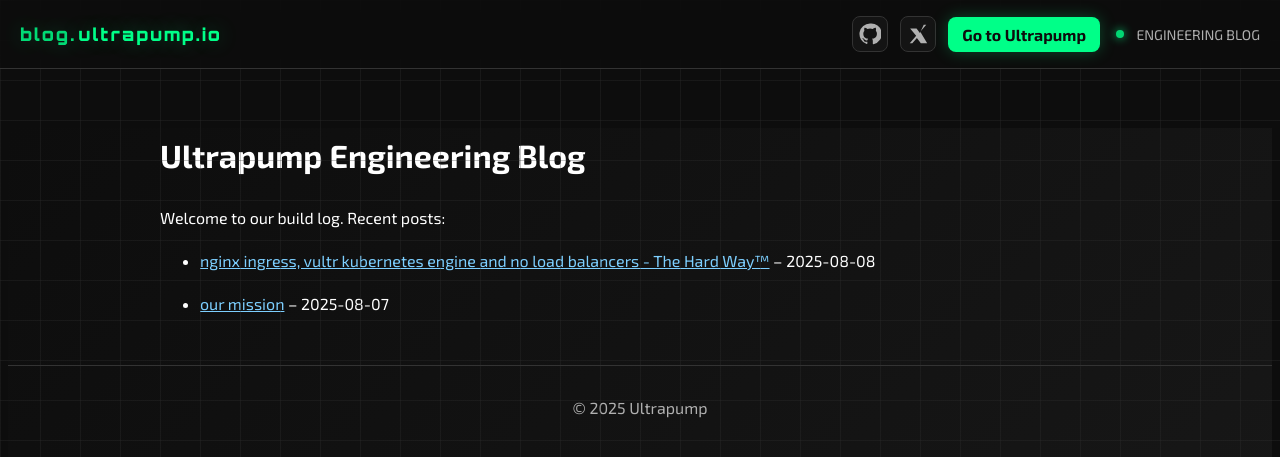
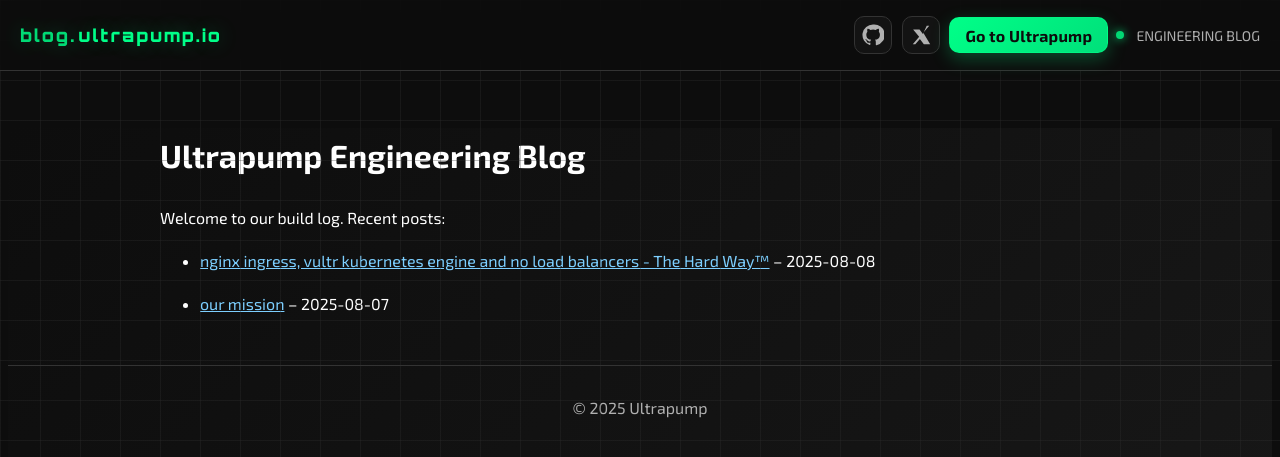
Before and after one commit to ultrapump/blog, a Jekyll site: the page built from index.md, in a window 1280 px wide and 900 px high. Shown: the top 457 px of the window. Built offline with Jekyll 4.4.1, drawn with Linux system fonts in a browser that asks for light colours.

Commit message:
Refine header styles: modern green CTA, accessible actions nav, improved spacing/contrast for icons

```diff
--- a/_layouts/default.html
+++ b/_layouts/default.html
@@ -23,7 +23,7 @@
       <div class="crypto-logo">
         <a href="https://blog.ultrapump.io">blog.</a><a href="https://ultrapump.io" style="margin-left: 2px;">ultrapump.io</a>
       </div>
-      <div class="crypto-actions">
+      <nav class="crypto-actions" aria-label="Primary actions">
         <a class="social-icon" href="https://github.com/ultrapump" target="_blank" rel="noopener" aria-label="GitHub">
           <svg width="22" height="22" viewBox="0 0 24 24" fill="currentColor" aria-hidden="true"><path d="M12 .5a11.5 11.5 0 0 0-3.64 22.41c.58.11.79-.25.79-.56v-2c-3.22.7-3.9-1.37-3.9-1.37-.53-1.34-1.29-1.7-1.29-1.7-1.06-.73.08-.72.08-.72 1.17.08 1.79 1.2 1.79 1.2 1.04 1.79 2.73 1.27 3.4.97.11-.76.41-1.27.75-1.56-2.57-.29-5.27-1.29-5.27-5.73 0-1.27.46-2.31 1.2-3.12-.12-.29-.52-1.45.11-3.02 0 0 .98-.31 3.2 1.19a11.05 11.05 0 0 1 5.82 0c2.22-1.5 3.2-1.19 3.2-1.19.63 1.57.23 2.73.11 3.02.75.81 1.2 1.85 1.2 3.12 0 4.45-2.71 5.43-5.29 5.72.42.36.8 1.08.8 2.18v3.24c0 .31.2.68.8.56A11.5 11.5 0 0 0 12 .5Z"/></svg>
         </a>
@@ -31,7 +31,7 @@
           <svg width="22" height="22" viewBox="0 0 24 24" fill="currentColor" aria-hidden="true"><path d="M18.244 2H21l-6.5 7.43L22 22h-6.9l-4.3-5.6L5.8 22H3l7-8-6.6-8h7l3.7 4.86L18.244 2Z"/></svg>
         </a>
         <a class="cta-button" href="https://ultrapump.io" target="_blank" rel="noopener">Go to Ultrapump</a>
-      </div>
+      </nav>
       <div class="crypto-status"><div class="status-indicator"></div><span>ENGINEERING BLOG</span></div>
     </header>
     <main class="site-content" style="max-width: 960px; margin: 8rem auto 3rem; padding: 0 1.25rem;">
--- a/assets/css/crypto.css
+++ b/assets/css/crypto.css
@@ -21,16 +21,24 @@ html, body {
 
 .crypto-landing { background: linear-gradient(135deg, var(--bg-primary) 0%, var(--bg-secondary) 100%); min-height: 100vh; position: relative; }
 .crypto-header { position: fixed; top: 0; left: 0; right: 0; z-index: 100; padding: 1rem 1.25rem; display: flex; justify-content: space-between; align-items: center; background: rgba(13, 13, 13, 0.8); backdrop-filter: blur(10px); border-bottom: 1px solid var(--border-subtle); }
+.crypto-header a { text-decoration: none; }
 .crypto-logo { font-family: 'Orbitron', monospace; font-size: 1.1rem; font-weight: 900; color: var(--accent-green); text-shadow: 0 0 20px var(--shadow-glow); letter-spacing: 2px; }
 .crypto-logo a { color: var(--accent-green); text-decoration: none; }
 .crypto-logo a:first-child { opacity: 0.85; }
 .crypto-logo a + a { color: var(--accent-green); }
 .crypto-status { display: flex; align-items: center; gap: 0.75rem; font-size: 0.875rem; color: var(--text-secondary); }
-.crypto-actions { display: flex; align-items: center; gap: 0.75rem; margin-left: auto; margin-right: 1rem; }
-.social-icon { color: var(--text-secondary); display: inline-flex; align-items: center; justify-content: center; width: 34px; height: 34px; border: 1px solid var(--border-subtle); border-radius: 8px; background: rgba(26,26,26,0.6); transition: all .2s ease; }
-.social-icon:hover { color: var(--accent-green); box-shadow: 0 0 12px var(--shadow-glow); }
-.cta-button { background: var(--accent-green); color: #0d0d0d; font-weight: 700; padding: 0.5rem 0.9rem; border-radius: 8px; text-decoration: none; border: 0; box-shadow: 0 0 16px rgba(0,255,136,0.25); transition: transform .1s ease, box-shadow .2s ease; }
-.cta-button:hover { transform: translateY(-1px); box-shadow: 0 0 24px rgba(0,255,136,0.35); }
+.crypto-actions { display: flex; align-items: center; gap: 0.6rem; margin-left: auto; margin-right: 0.5rem; }
+.social-icon { color: var(--text-secondary); display: inline-flex; align-items: center; justify-content: center; width: 36px; height: 36px; border: 1px solid var(--border-subtle); border-radius: 10px; background: rgba(26,26,26,0.65); transition: all .2s ease; }
+.social-icon:hover { color: var(--accent-green); border-color: rgba(0,255,136,0.45); box-shadow: 0 0 14px var(--shadow-glow); }
+.cta-button, .cta-button:visited { display: inline-block; background: linear-gradient(135deg, var(--accent-green), #00e07a); color: #0c0c0c; font-weight: 800; padding: 0.48rem 0.95rem; border-radius: 10px; border: 1px solid rgba(0,255,136,0.45); box-shadow: 0 6px 18px rgba(0,255,136,0.25); letter-spacing: 0.2px; }
+.cta-button:hover { transform: translateY(-1px); box-shadow: 0 8px 20px rgba(0,255,136,0.35); }
+.cta-button:active { transform: translateY(0); box-shadow: 0 4px 14px rgba(0,255,136,0.2); }
+
+@media (max-width: 640px) {
+  .crypto-actions { gap: 0.45rem; }
+  .cta-button, .cta-button:visited { padding: 0.4rem 0.7rem; font-weight: 700; }
+  .social-icon { width: 32px; height: 32px; }
+}
 .status-indicator { width: 8px; height: 8px; border-radius: 50%; background: var(--accent-green); box-shadow: 0 0 10px var(--accent-green); animation: pulse 2s infinite; }
 @keyframes pulse { 0%, 100% { opacity: 1; } 50% { opacity: 0.5; } }
 
```
